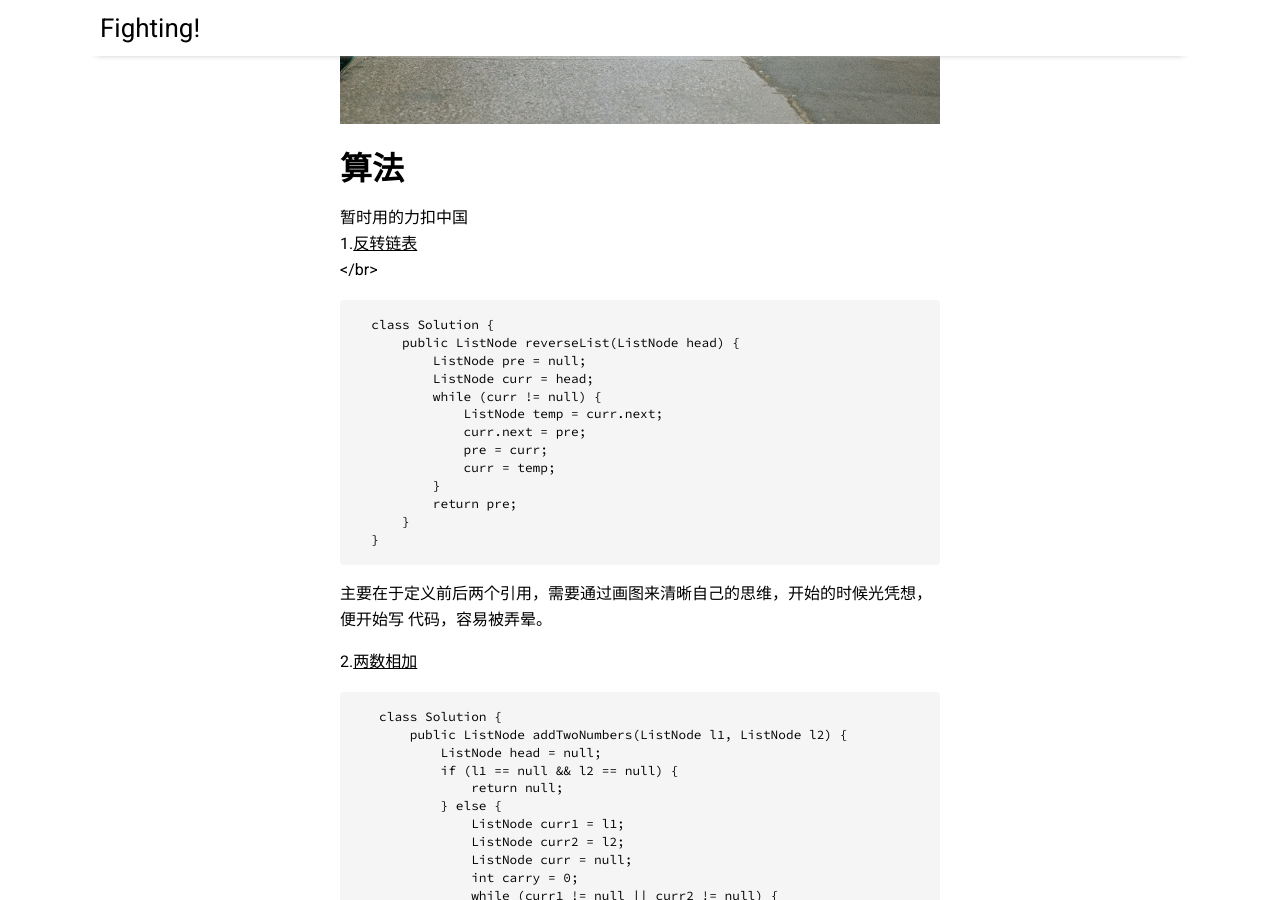
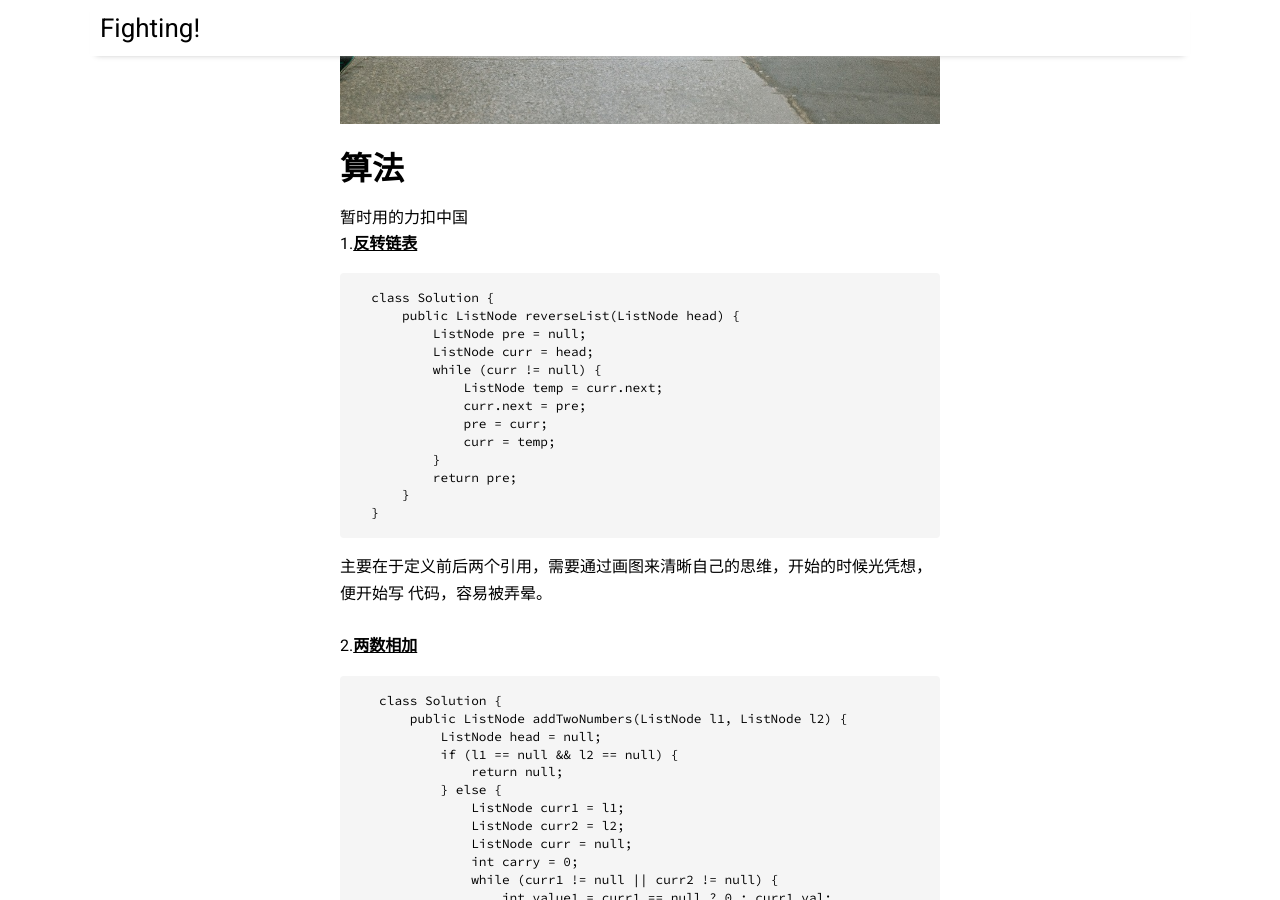
Before and after one commit to zhimojiayou/zhimojiayou.github.io, a Jekyll site: the page built from _posts/2019-06-09-welcome-to-millennial.md, in a window 1280 px wide and 900 px high, scrolled down 442 px. Built offline with Jekyll 4.4.1, drawn with Linux system fonts in a browser that asks for light colours; nearby versions of some CDN libraries.

Commit message:
第一周ARTS打卡

````diff
--- a/_posts/2019-06-09-welcome-to-millennial.md
+++ b/_posts/2019-06-09-welcome-to-millennial.md
@@ -9,7 +9,7 @@ image: cuba-1.jpg
 
 # 算法
   暂时用的力扣中国<br>
-  1.[反转链表](https://leetcode-cn.com/problems/reverse-linked-list/)<br></br>
+  1.**[反转链表](https://leetcode-cn.com/problems/reverse-linked-list/)**<br>
   ```
   class Solution {
       public ListNode reverseList(ListNode head) {
@@ -26,9 +26,10 @@ image: cuba-1.jpg
   }
   ```
   主要在于定义前后两个引用，需要通过画图来清晰自己的思维，开始的时候光凭想，便开始写
-  代码，容易被弄晕。<br>
-
-  2.[两数相加](https://leetcode-cn.com/problems/add-two-numbers/)
+  代码，容易被弄晕。
+  <br>
+  <br>
+  2.**[两数相加](https://leetcode-cn.com/problems/add-two-numbers/)**
    ```
    class Solution {
        public ListNode addTwoNumbers(ListNode l1, ListNode l2) {
@@ -69,7 +70,8 @@ image: cuba-1.jpg
    考虑进位，处理好了进位就几乎完成了解答。看了下网上的答案，自己最后对进位为1则加到最高位的处理
    显得多余，应该放到while循环中，增加一个判断条件即可。
    <br>
-   3.[环形链表](https://leetcode-cn.com/problems/linked-list-cycle/)
+   <br>
+   3.**[环形链表](https://leetcode-cn.com/problems/linked-list-cycle/)**
    ```
    public class Solution {
        public boolean hasCycle(ListNode head) {
@@ -89,7 +91,8 @@ image: cuba-1.jpg
    这个是看了网上的解答，而后才恍然大悟。利用了set的特性。但还有用快慢指针的，只要
    两者相等的时候不等于null，是不是就可以得出判断了呢？
    <br>
-   4.[合并两个有序链表](https://leetcode-cn.com/problems/merge-two-sorted-lists/)
+   <br>
+   4.**[合并两个有序链表](https://leetcode-cn.com/problems/merge-two-sorted-lists/)**
    ```
    class Solution {
        public ListNode mergeTwoLists(ListNode l1, ListNode l2) {
@@ -122,7 +125,8 @@ image: cuba-1.jpg
    ```
    从这个算法开始，自己尝试开始用哨兵节点，慢慢体会它的妙出。
    <br>
-   5.[删除链表的倒数第N个节点](https://leetcode-cn.com/problems/remove-nth-node-from-end-of-list/)
+   <br>
+   5.**[删除链表的倒数第N个节点](https://leetcode-cn.com/problems/remove-nth-node-from-end-of-list/)**
    ```
    class Solution {
        public ListNode removeNthFromEnd(ListNode head, int n) {
@@ -156,7 +160,8 @@ image: cuba-1.jpg
    <br>
    看了官方答案，比较好的做法是用快慢指针，中间间隔为N，实在是巧妙。
    <br>
-   6.[链表的中间结点](https://leetcode-cn.com/problems/middle-of-the-linked-list/)
+   <br>
+   6.**[链表的中间结点](https://leetcode-cn.com/problems/middle-of-the-linked-list/)**
    ```
    class Solution {
        public ListNode middleNode(ListNode head) {
@@ -178,5 +183,6 @@ image: cuba-1.jpg
    <br>
    官方比较好的做法是用快慢指针，慢指针走一步，快指针走两步，思想甚是巧妙。
    <br>
+   <br>
 
 # 阅读点评
````
